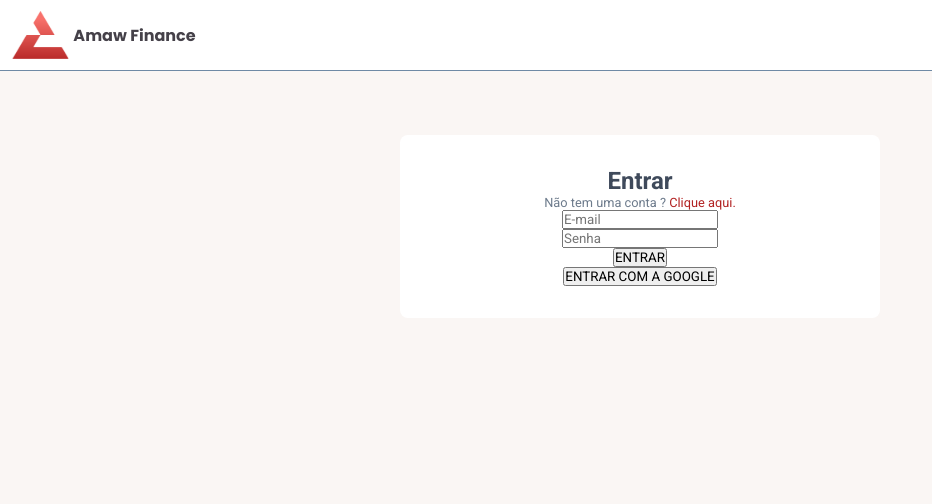
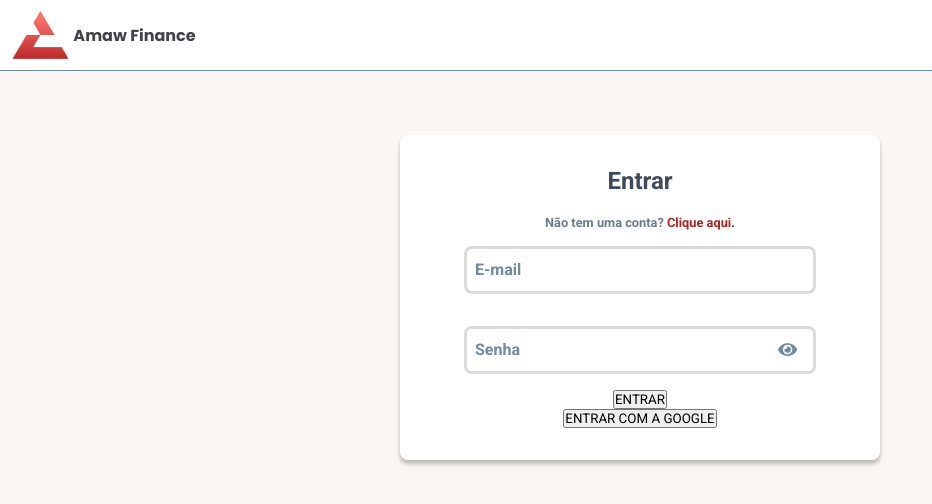
Before and after one commit to wendelsantosd/amawfinance-web, a React (Create React App) app: page / in a window 1280 px wide. Shown: the top 504 px of the page, without its empty margins (0-932 px from the left). Built offline with nearby package versions, Linux system fonts and the light colour scheme.

Commit message:
Implements toggle eye password input in Login.

```diff
--- a/package.json
+++ b/package.json
@@ -12,6 +12,7 @@
     "@types/react-dom": "^17.0.9",
     "react": "^17.0.2",
     "react-dom": "^17.0.2",
+    "react-icons": "^4.3.1",
     "react-router-dom": "^6.2.1",
     "react-scripts": "5.0.0",
     "styled-components": "^5.3.3",
--- a/src/App/global.styles.ts
+++ b/src/App/global.styles.ts
@@ -14,6 +14,9 @@ export const GlobalStyle = createGlobalStyle`
     :root {
         --white: #FFFFFF;
         --background: #FAF6F4;
+
+        --white-300: #DDDADA;
+        --white-600: #F8F8F8;
 
         --black-300: #3F4A5B;
         --black-500: #454149;
--- a/src/Pages/Login/index.tsx
+++ b/src/Pages/Login/index.tsx
@@ -1,27 +1,48 @@
-import React from 'react'
+import React, { useState } from 'react'
+import { FaEye, FaEyeSlash } from 'react-icons/fa'
 
 import { Header } from '../../Components/Header'
 import { Container, Form } from './login.style'
 
+
 export const Login = () => {
+    const [showPassword, setShowPassword] = useState(false)
+
     return <Container>
         <Header />
         <Form className='animate-up'>
             <p className='title'>Entrar</p>
-            <p className='question'>Não tem uma conta ? <span>Clique aqui.</span></p>
+            <p className='question'>Não tem uma conta? <span>Clique aqui.</span></p>
 
             <label htmlFor='email' className='sr-only'>E-mail</label>
             <input
                 id='email'
                 placeholder='E-mail'
+                className='input-email'
             />
 
             <label htmlFor='password' className='sr-only'>E-mail</label>
-            <input
-                id='password'
-                placeholder='Senha'
-                type='password'
-            />
+
+            <div className='container-input-password'>
+                <input
+                    id='password'
+                    placeholder='Senha'
+                    type={showPassword ? 'text' : 'password'}
+                    className='input-password'
+                />
+
+                {showPassword ?
+                    <FaEyeSlash
+                        className='eye-icon'
+                        onClick={() => setShowPassword(false)}
+                    />
+                    :
+                    <FaEye
+                        className='eye-icon'
+                        onClick={() => setShowPassword(true)}
+                    />
+                }
+            </div>
 
             <button
                 type='submit'
--- a/src/Pages/Login/login.style.ts
+++ b/src/Pages/Login/login.style.ts
@@ -19,6 +19,8 @@ export const Form = styled.form`
     padding: 2rem;
     background: var(--white);
 
+    box-shadow: 0px 4px 4px rgba(0, 0, 0, 0.25);
+
     .title {
         color: var(--black-300);
         font-weight: 700;
@@ -28,6 +30,8 @@ export const Form = styled.form`
     .question {
         color: var(--grey-400);
         font-size: 0.8rem;
+        margin-top: 1.2rem;
+        font-weight: 600;
 
         transition: filter 0.2s;
 
@@ -40,4 +44,59 @@ export const Form = styled.form`
             }
         }
     }
+
+    .input-email {
+        height: 3rem;
+        width: 22rem;
+        margin: 1rem;
+        font-size: 1rem;
+        border: 3px solid var(--white-300);
+        border-radius: 0.5rem;
+        padding-left: 0.5rem;
+
+        ::placeholder {
+            color: var(--grey-300);
+            font-weight: 600;
+        }
+    }
+
+    .container-input-password {
+        position: relative;
+        display: flex;
+        align-items: center;
+        height: 3rem;
+        width: 22rem;
+        margin: 1rem;
+        border: 3px solid var(--white-300);
+        border-radius: 0.5rem;
+
+        .input-password {
+            position: absolute;
+            width: 100%;
+            height: 100%;
+            border: none;
+            font-size: 1rem;
+            padding-left: 0.5rem;
+
+            ::placeholder {
+                color: var(--grey-300);
+                font-weight: 600;
+            }
+
+        }
+
+        .eye-icon {
+            position: absolute;
+            right: 1rem;
+            font-size: 1.2rem;
+            color: var(--grey-300);
+            cursor: pointer;
+
+            transition: filter 0.5s;
+
+            &:hover {
+                filter: brightness(0.8);
+            }
+        }
+    }
 `
```
Also changed, not shown: 1 other file (tests, documents, lock files or other folders).
